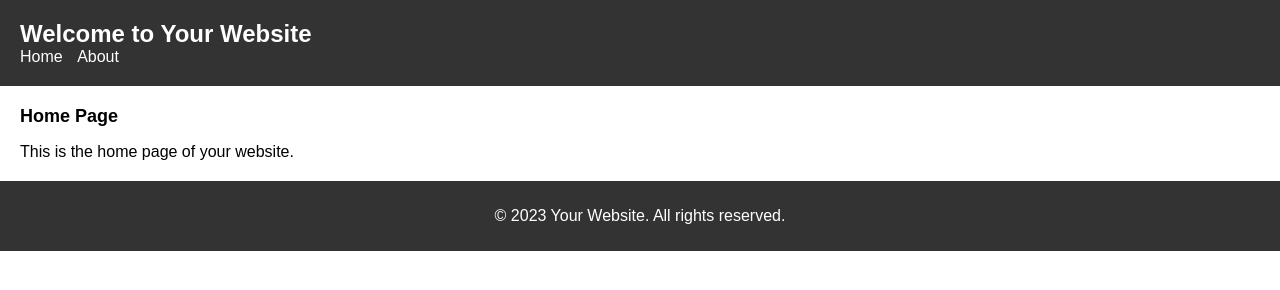
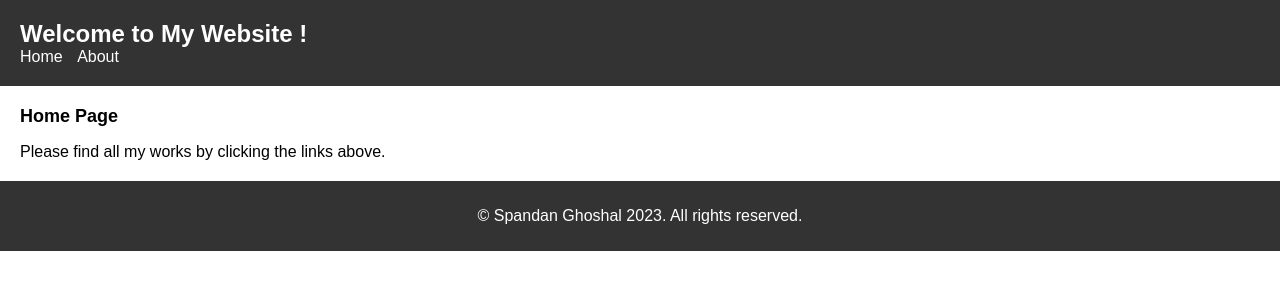
Before and after one commit to spandy9681/span9681.github.io, a plain HTML site: page index.html in a window 1280 px wide. Drawn offline with Linux system fonts and the light colour scheme.

Commit message:
Update index.html

```diff
--- a/index.html
+++ b/index.html
@@ -1,12 +1,12 @@
 <!DOCTYPE html>
 <html>
 <head>
-  <title>Your Website Title</title>
+  <title>Spandan Ghoshal</title>
   <link rel="stylesheet" href="style.css">
 </head>
 <body>
   <header>
-    <h1>Welcome to Your Website</h1>
+    <h1>Welcome to My Website !</h1>
     <nav>
       <ul>
         <li><a href="index.html">Home</a></li>
@@ -17,11 +17,11 @@
 
   <main>
     <h2>Home Page</h2>
-    <p>This is the home page of your website.</p>
+    <p>Please find all my works by clicking the links above.</p>
   </main>
 
   <footer>
-    <p>&copy; 2023 Your Website. All rights reserved.</p>
+    <p>&copy; Spandan Ghoshal 2023. All rights reserved.</p>
   </footer>
 </body>
 </html>
```
